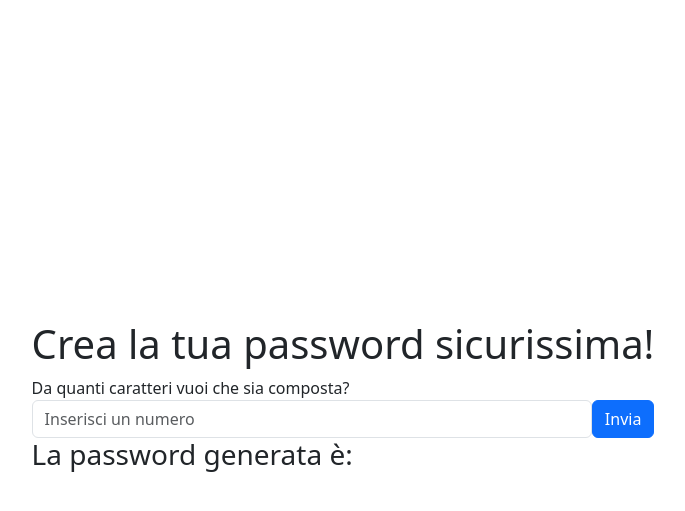
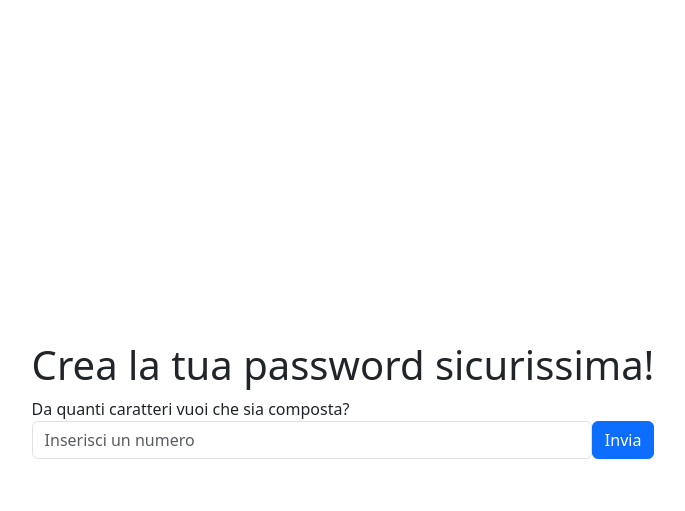
Before and after one commit to NelloRossi97/php-strong-password-generator, a PHP site: page / in a window 1280 px wide. Shown: the top 511 px of the page, without its empty margins (297-982 px from the left). Run offline with PHP 8.4, Linux system fonts and the light colour scheme; style sheets or scripts are compiled from the project's sources.

Commit message:
showing password only after clicked the button

```diff
--- a/index.php
+++ b/index.php
@@ -33,7 +33,7 @@ Invece di visualizzare la password nella index, effettuare un redirect ad una pa
 
 
 <main class="container d-flex justify-content-center align-items-center vh-100">
-    <div class="pass-container">
+    <div class="pass-container" id="app">
         <form action="<?php $_SERVER['PHP_SELF']?>" method="GET">
             <div class="form-group">
                 <h1>Crea la tua password sicurissima!</h1>
@@ -44,10 +44,12 @@ Invece di visualizzare la password nella index, effettuare un redirect ad una pa
                 </div>
             </div>
         </form>
-        <div class="result">
-            <h3>La password generata è: <?php if($password != 0){
-                echo $password;
-            } ?></h3>
-        </div>
+        <?php if ($password != 0){
+            echo '<div class="result mt-5">
+                    <h3>La password generata è: '. $password .'</h3>
+                    </div>';
+        }
+
+        ?>
     </div>
 </main>
```
